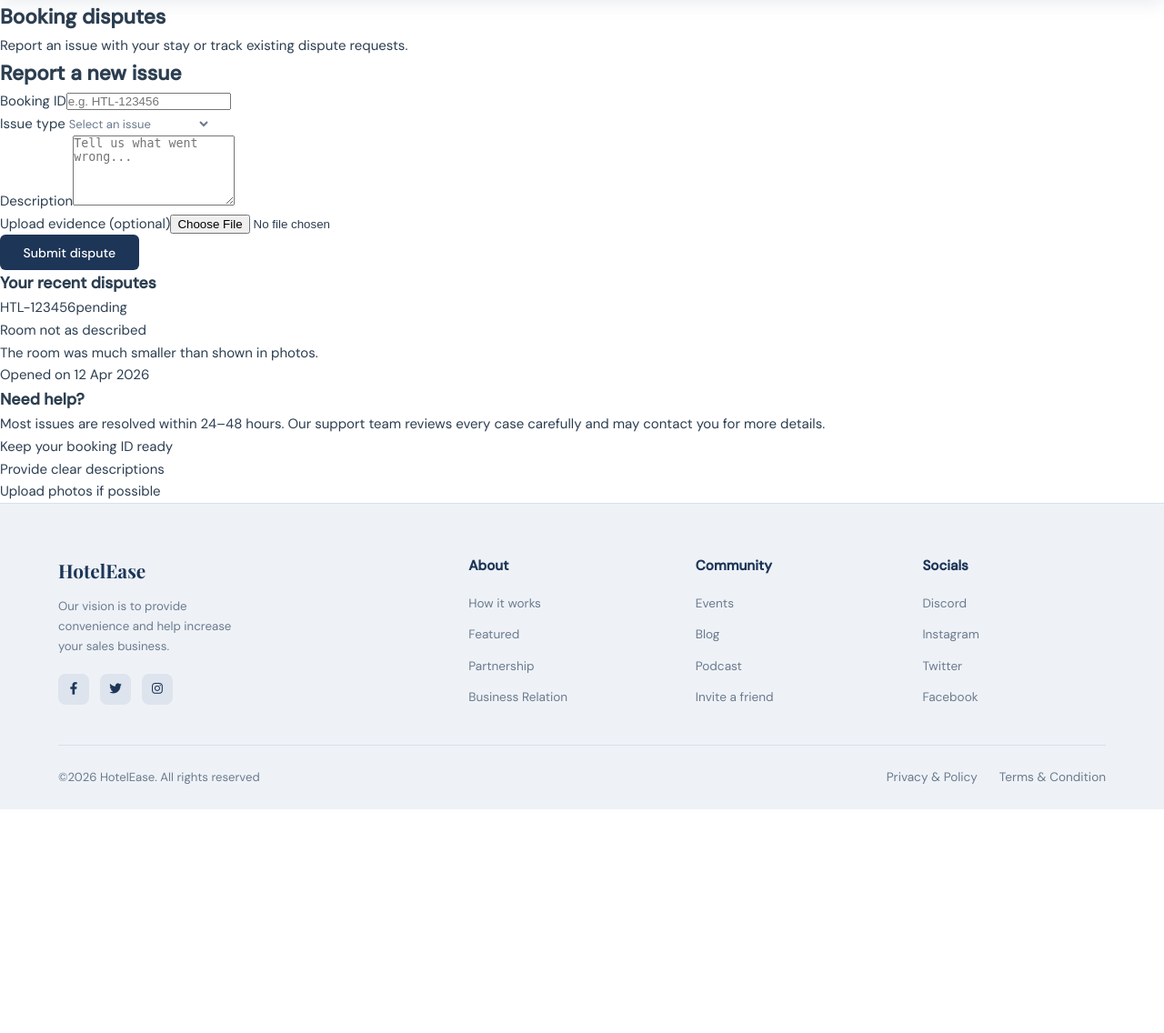
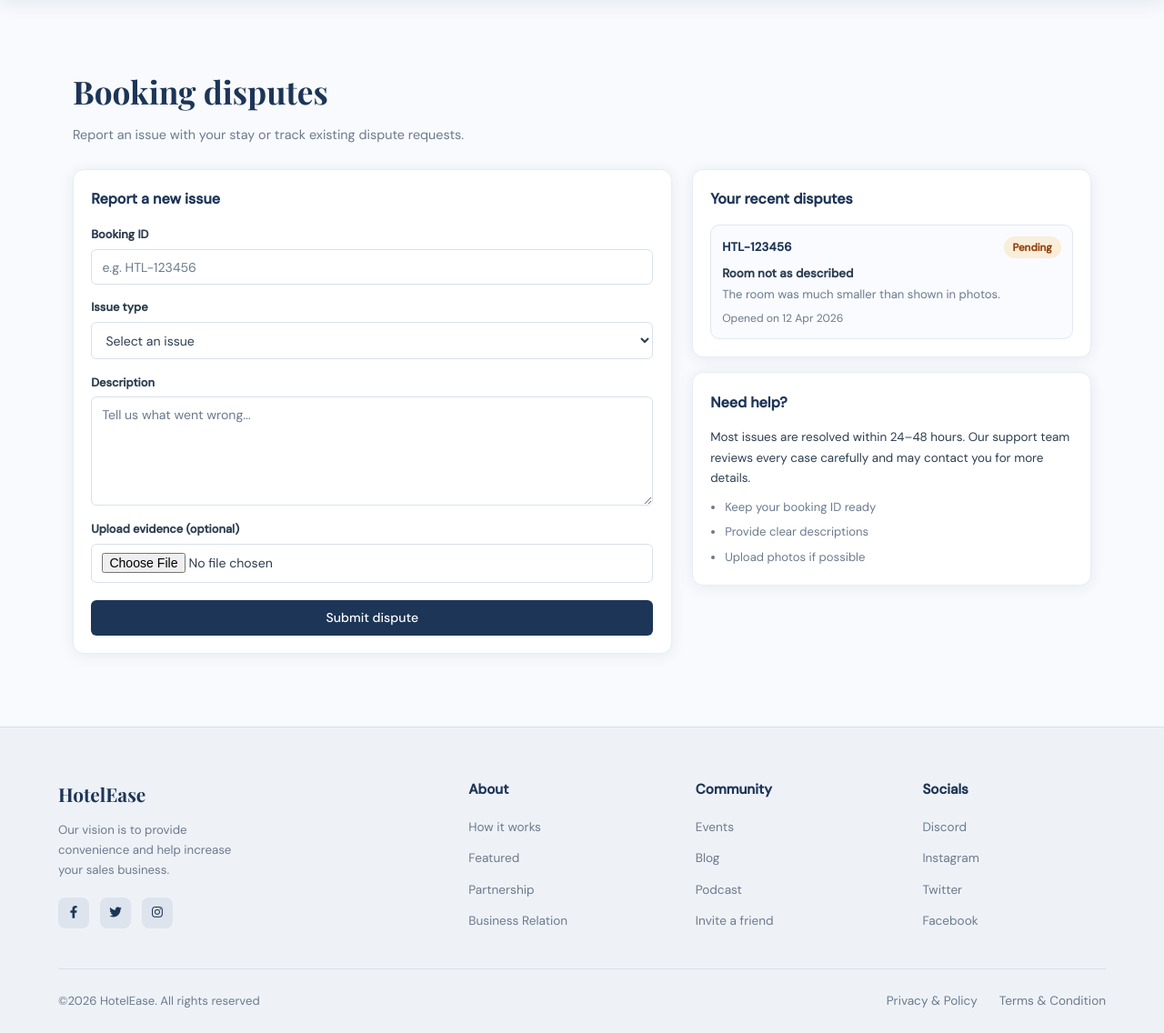
Before and after one commit to Abfazil/hotel-booking-, a Node server app: page /disputes in a window 1280 px wide. Shown: the part 76-1212 px from the top of the page at 91% size. Before the commit the page ends 966 px from the top, so only its background shows below. Run offline with Node 20, Linux system fonts and the light colour scheme.

Commit message:
css added for disputes

```diff
--- a/public/css/style.css
+++ b/public/css/style.css
@@ -1124,6 +1124,223 @@
   text-decoration: underline;
 }
 
+/* Booking Disputes Page */
+.disputes {
+  padding: 4.5rem 4rem 5rem;
+  background: #f8fafd;
+  min-height: calc(100vh - 220px);
+}
+
+.disputes__inner {
+  max-width: 1120px;
+  margin: 0 auto;
+}
+
+.disputes__header {
+  margin-bottom: 1.6rem;
+}
+
+.disputes__title {
+  font-family: var(--font-display);
+  font-size: clamp(1.7rem, 3vw, 2.2rem);
+  color: var(--color-navy);
+  margin-bottom: 0.4rem;
+}
+
+.disputes__subtitle {
+  font-size: 0.9rem;
+  color: var(--color-muted);
+  max-width: 620px;
+}
+
+.disputes__layout {
+  display: grid;
+  grid-template-columns: minmax(0, 1.5fr) minmax(0, 1fr);
+  gap: 1.4rem;
+  align-items: start;
+}
+
+.disputes__card {
+  background: var(--color-white);
+  border-radius: var(--radius-md);
+  box-shadow: var(--shadow-card);
+  border: 1px solid #e6edf5;
+  padding: 1.2rem;
+}
+
+.disputes__sidebar {
+  display: flex;
+  flex-direction: column;
+  gap: 1rem;
+}
+
+.disputes__card-title {
+  font-size: 1rem;
+  font-weight: 600;
+  color: var(--color-navy);
+  margin-bottom: 0.9rem;
+}
+
+.disputes__form {
+  display: flex;
+  flex-direction: column;
+  gap: 0.9rem;
+}
+
+.disputes__field {
+  display: flex;
+  flex-direction: column;
+  gap: 0.35rem;
+}
+
+.disputes__label {
+  font-size: 0.8rem;
+  font-weight: 600;
+  color: var(--color-text);
+}
+
+.disputes__input,
+.disputes__textarea {
+  width: 100%;
+  border-radius: var(--radius-sm);
+  border: 1px solid #d8e0ea;
+  padding: 0.6rem 0.7rem;
+  font-size: 0.88rem;
+  font-family: inherit;
+  color: var(--color-text);
+  background: #ffffff;
+  outline: none;
+  transition: border-color var(--transition), box-shadow var(--transition), background var(--transition);
+}
+
+.disputes__textarea {
+  resize: vertical;
+  min-height: 120px;
+}
+
+.disputes__input::placeholder,
+.disputes__textarea::placeholder {
+  color: var(--color-muted);
+}
+
+.disputes__input:focus,
+.disputes__textarea:focus {
+  border-color: var(--color-navy);
+  box-shadow: 0 0 0 1px rgba(69,123,157,0.3);
+  background: #f9fbff;
+}
+
+.disputes__actions {
+  margin-top: 0.3rem;
+}
+
+.disputes__actions .btn--primary {
+  width: 100%;
+  text-align: center;
+}
+
+.disputes__list {
+  display: flex;
+  flex-direction: column;
+  gap: 0.8rem;
+}
+
+.disputes__item {
+  border: 1px solid #e2e8f0;
+  border-radius: 10px;
+  background: #f9fbff;
+  padding: 0.75rem;
+}
+
+.disputes__item-top {
+  display: flex;
+  justify-content: space-between;
+  align-items: center;
+  gap: 0.6rem;
+  margin-bottom: 0.35rem;
+}
+
+.disputes__booking {
+  font-size: 0.82rem;
+  font-weight: 700;
+  letter-spacing: 0.02em;
+  color: var(--color-navy);
+}
+
+.disputes__status {
+  display: inline-flex;
+  align-items: center;
+  justify-content: center;
+  border-radius: 999px;
+  padding: 0.16rem 0.62rem;
+  font-size: 0.72rem;
+  font-weight: 700;
+  text-transform: capitalize;
+}
+
+.disputes__status.status--pending {
+  background: rgba(245, 158, 11, 0.15);
+  color: #92400e;
+}
+
+.disputes__status.status--open {
+  background: rgba(59, 130, 246, 0.16);
+  color: #1e3a8a;
+}
+
+.disputes__status.status--resolved {
+  background: rgba(34, 197, 94, 0.15);
+  color: #166534;
+}
+
+.disputes__issue {
+  font-size: 0.83rem;
+  font-weight: 600;
+  color: var(--color-text);
+  margin-bottom: 0.15rem;
+}
+
+.disputes__desc {
+  font-size: 0.82rem;
+  color: var(--color-muted);
+  line-height: 1.55;
+  margin-bottom: 0.35rem;
+}
+
+.disputes__meta {
+  font-size: 0.76rem;
+  color: var(--color-muted);
+}
+
+.disputes__empty {
+  font-size: 0.84rem;
+  color: var(--color-muted);
+  padding: 0.7rem;
+  border: 1px dashed #d8e0ea;
+  border-radius: 10px;
+  background: #fcfdff;
+}
+
+.disputes__help-text {
+  font-size: 0.84rem;
+  color: var(--color-text);
+  line-height: 1.65;
+  margin-bottom: 0.65rem;
+}
+
+.disputes__help-list {
+  list-style: disc;
+  padding-left: 1rem;
+  display: flex;
+  flex-direction: column;
+  gap: 0.35rem;
+}
+
+.disputes__help-list li {
+  font-size: 0.82rem;
+  color: var(--color-muted);
+}
+
 /* Why Choose Us */
 .why-choose {
   padding: 5rem 4rem;
@@ -1413,3 +1630,28 @@
   display: flex;
   gap: 1.5rem;
 }
+
+@media (max-width: 1024px) {
+  .disputes {
+    padding: 4rem 2.4rem 4.5rem;
+  }
+
+  .disputes__layout {
+    grid-template-columns: 1fr;
+  }
+}
+
+@media (max-width: 640px) {
+  .disputes {
+    padding: 3rem 1rem 4rem;
+  }
+
+  .disputes__card {
+    padding: 1rem;
+  }
+
+  .disputes__item-top {
+    flex-direction: column;
+    align-items: flex-start;
+  }
+}
```
